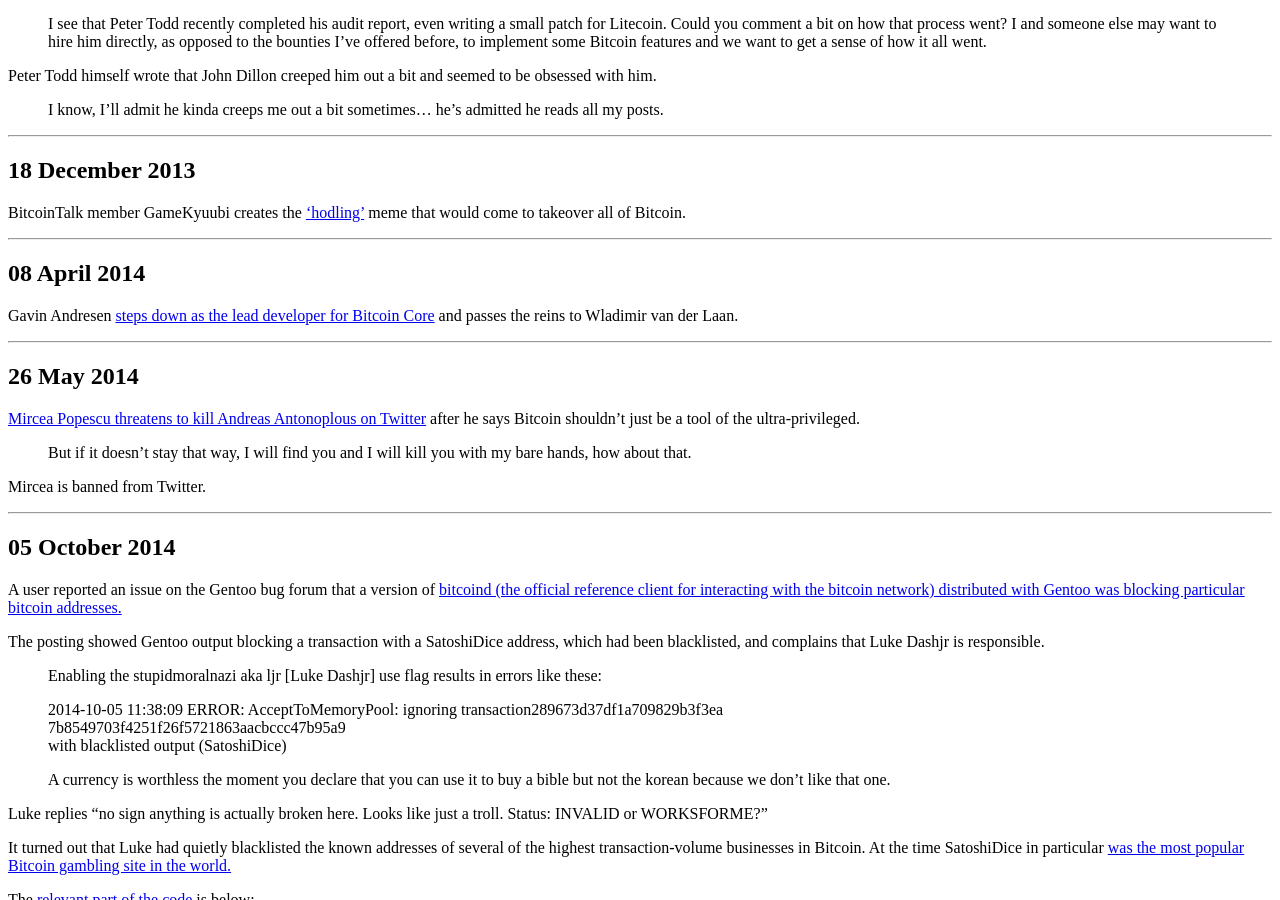
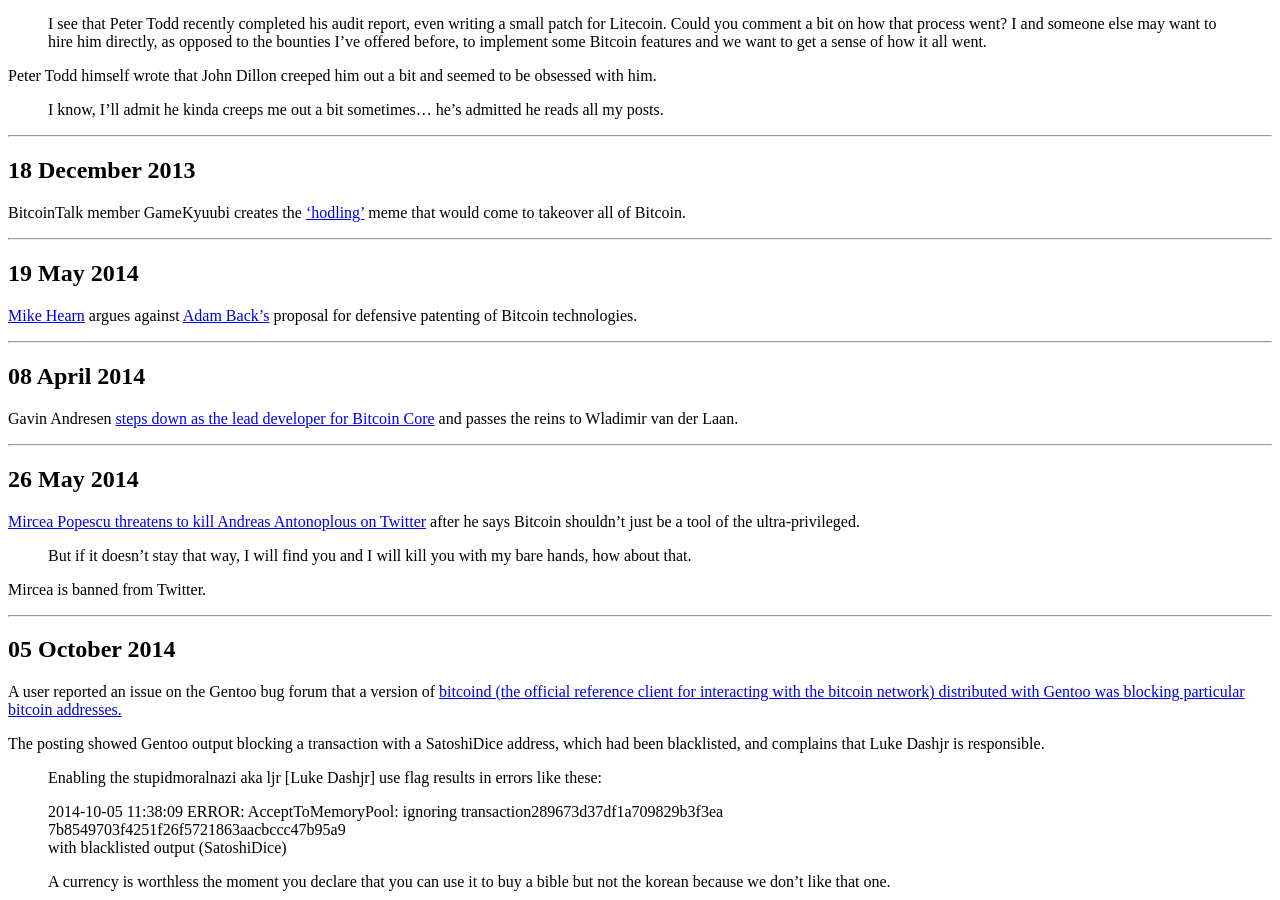
Before and after one commit to derykmakgill/website, a Jekyll site: the page built from testbtc.md, in a window 1280 px wide and 900 px high, scrolled down 18568 px. Built offline with Jekyll 4.4.1, drawn with Linux system fonts in a browser that asks for light colours; a script that is not in the unit is left out.

Commit message:
Update testbtc.md

```diff
--- a/testbtc.md
+++ b/testbtc.md
@@ -1131,6 +1131,13 @@
 
 ---
 
+
+## 19 May 2014
+
+[Mike Hearn](https://lists.linuxfoundation.org/pipermail/bitcoin-dev/2014-May/005834.html) argues against [Adam Back's](https://lists.linuxfoundation.org/pipermail/bitcoin-dev/2014-May/005833.html) proposal for defensive patenting of Bitcoin technologies.
+
+---
+
 ## 08 April 2014
 
 Gavin Andresen [steps down as the lead developer for Bitcoin Core](https://www.coindesk.com/gavin-andresen-steps-bitcoins-lead-developer) and passes the reins to Wladimir van der Laan.
```
